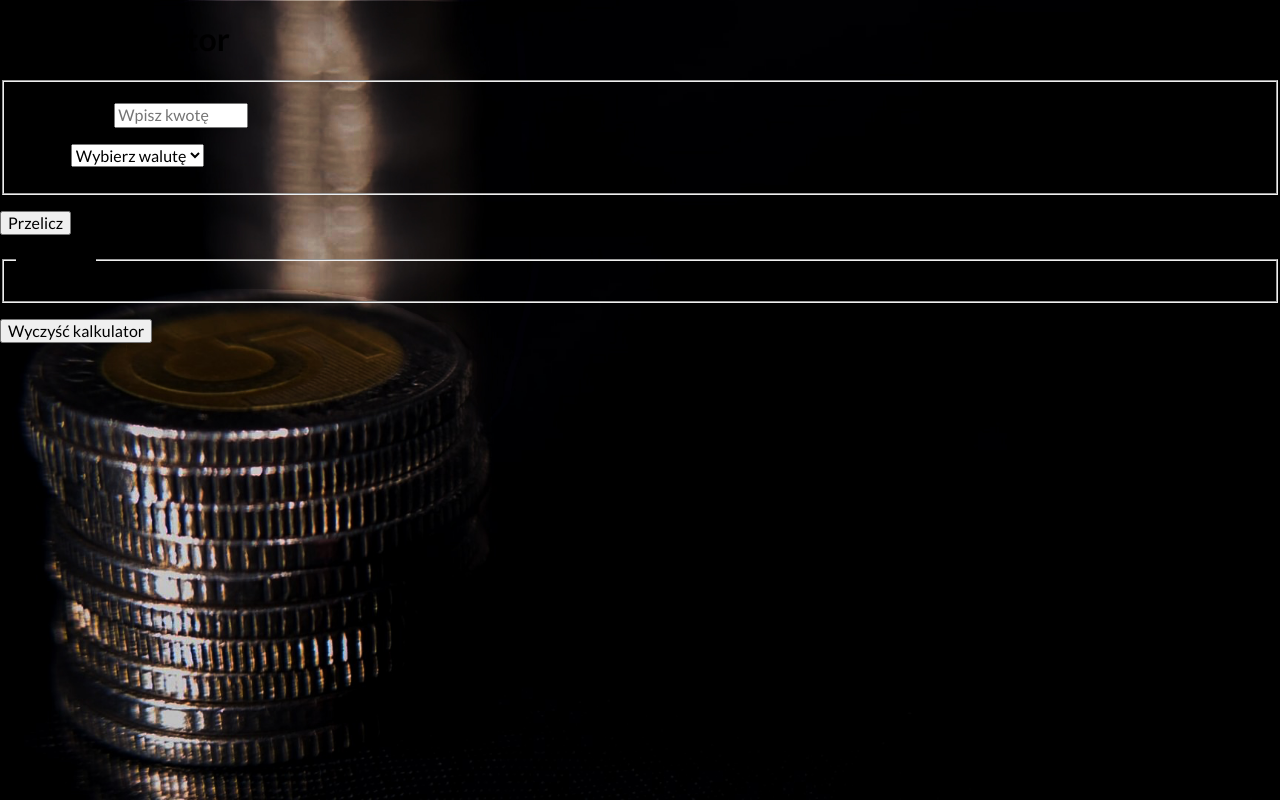
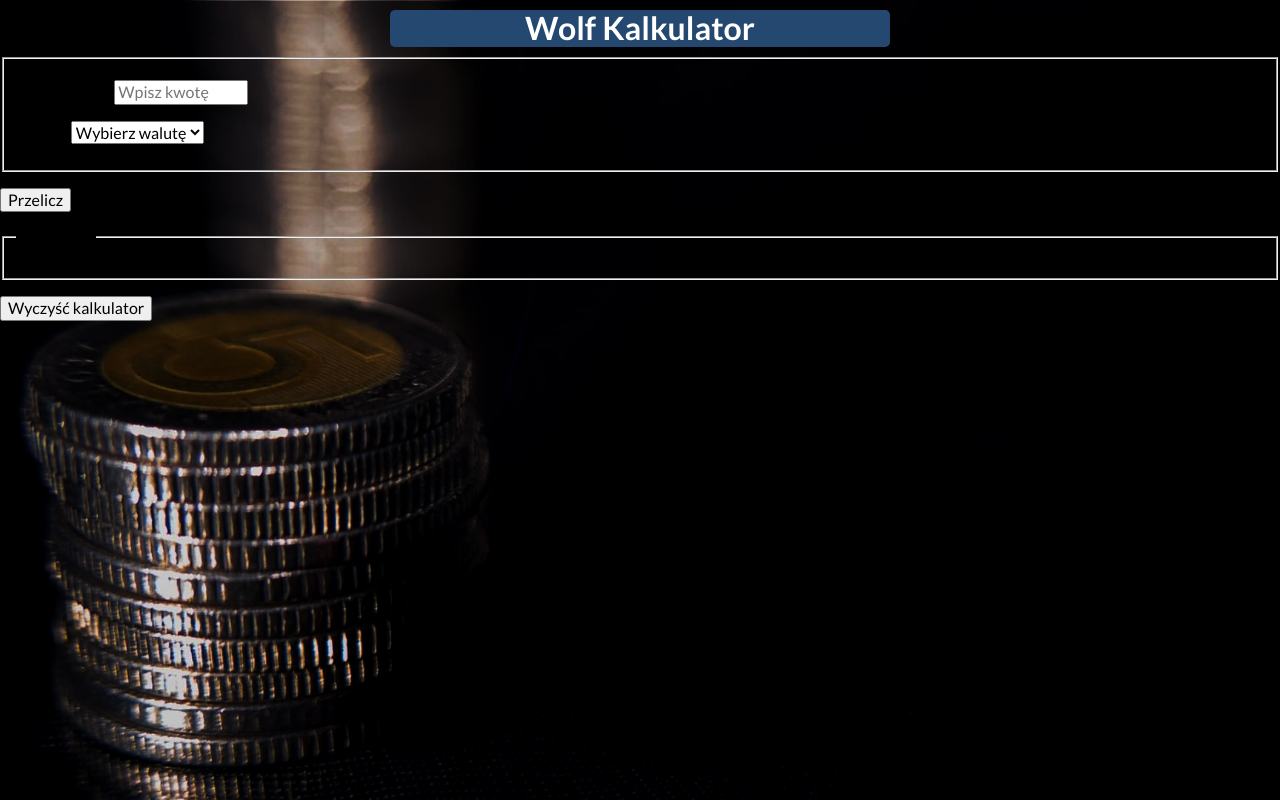
Before and after one commit to aWilku/currency-converter-react, a React (Create React App) app: page / in a window 1280 px wide. Built offline with nearby package versions, Linux system fonts and the light colour scheme.

Commit message:
add Header component and style.css

```diff
--- a/src/App.js
+++ b/src/App.js
@@ -1,10 +1,11 @@
+import Header from "./Header";
 
 function App() {
   return (
     <main>
-      <header className="header">
-        <h1 className="header__title">Wolf Kalkulator</h1>
-      </header>
+      <Header
+        title="Wolf Kalkulator"
+      />
 
       <form className="form">
         <fieldset className="form__fieldset">
--- /dev/null
+++ b/src/Header/index.js
@@ -0,0 +1,9 @@
+import "./style.css"
+
+const Header = ({ title }) => (
+    <header className="header">
+        <h1 className="header__title">{title}</h1>
+    </header>
+)
+
+export default Header;
--- /dev/null
+++ b/src/Header/style.css
@@ -0,0 +1,13 @@
+.header {
+    background-color: #254870;
+    border-radius: 5px;
+    text-align: center;
+    margin: 10px auto;
+    width: 95%;
+    max-width: 500px;
+}
+
+.header__title {
+    color: #ffffff;
+    margin: 5px;
+}
```
